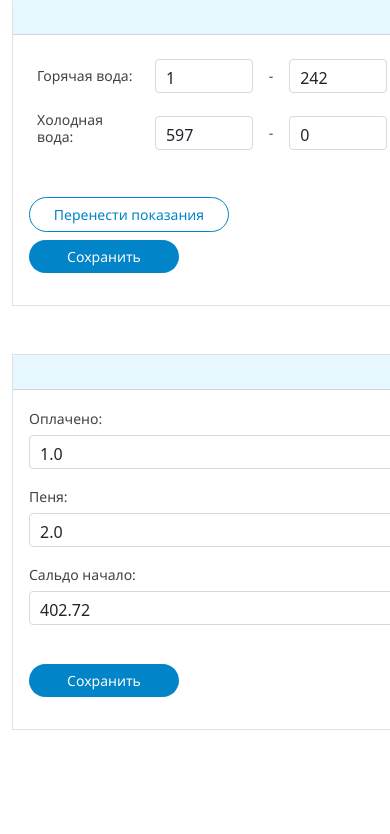
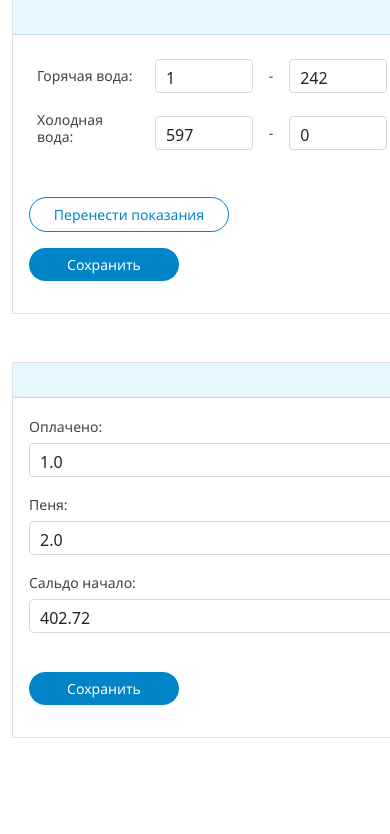
Before and after one commit to sergcher/rainbow, a Django app: page /update/1 in a window 390 px wide; the page is wider, and only the part inside the window is pictured. Shown: the part 818-1652 px from the top of that part. Before the commit the page ends 1548 px from the top of that part, so only its background shows below. Run offline with Django 4.2, Linux system fonts and the light colour scheme; data comes from the database, SQL or seed files in the repository; some libraries are stand-ins or nearby versions.

Commit message:
minor changes

```diff
--- a/main/templates/main/edit_charge.html
+++ b/main/templates/main/edit_charge.html
@@ -41,7 +41,7 @@
         <br>
         <div class="row mb-3">
           <div class="col text-center">
-            <div class="d-grid gap-2 d-md-flex justify-content-md-center">
+            <div class="d-grid gap-3 d-md-flex justify-content-md-center">
               <a class="btn-segoe-primary" id="saveBlockThreeButton">Сохранить</a>
               <input type="submit" class="d-none" id="submitButtonSaveBlockThree">
             </div>
--- a/main/templates/main/edit_counter.html
+++ b/main/templates/main/edit_counter.html
@@ -113,7 +113,7 @@
 
         <div class="row mb-3">
             <div class="col text-center">
-              <div class="d-grid gap-2 d-md-flex justify-content-md-center">
+              <div class="d-grid gap-3 d-md-flex justify-content-md-center">
                 <a class="btn-segoe" id="transmitButton" style="width: 200px">Перенести показания</a>
                 <a class="btn-segoe-primary" id="saveBlockTwoButton">Сохранить</a>
                 <input type="submit" class="d-none" id="submitButtonSaveBlockTwo">
--- a/main/templates/main/edit_detail.html
+++ b/main/templates/main/edit_detail.html
@@ -35,7 +35,7 @@
         <br>
         <div class="row mb-3">
           <div class="col text-center">
-            <div class="d-grid gap-2 d-md-flex justify-content-md-center">
+            <div class="d-grid gap-3 d-md-flex justify-content-md-center">
               <a class="btn-segoe-primary" id="saveBlockOneButton">Сохранить</a>
               <input type="submit" class="d-none" id="submitButtonSaveBlockOne">
             </div>
--- a/main/templates/main/settings_form.html
+++ b/main/templates/main/settings_form.html
@@ -36,7 +36,7 @@
           <br>
           <div class="row mb-3">
             <div class="col text-center">
-              <div class="d-grid gap-2 d-md-flex justify-content-md-center">
+              <div class="d-grid gap-3 d-md-flex justify-content-md-center">
                 <a class="btn-segoe" data-bs-dismiss="modal">Отмена</a>
                 <a class="btn-segoe-primary" id="saveSettingsButton">Сохранить</a>
                 <input type="submit" class="d-none" id="submitButtonSaveSettings">
--- a/repair/templates/repair/edit.html
+++ b/repair/templates/repair/edit.html
@@ -49,7 +49,7 @@
             <br>
           <div class="row mb-3">
             <div class="col text-center">
-              <div class="d-grid gap-2 d-md-flex justify-content-md-center">
+              <div class="d-grid gap-3 d-md-flex justify-content-md-center">
                 <a class="btn-segoe" data-bs-dismiss="modal">Отменить</a>
                 <a class="btn-segoe-primary" id="saveRepairButton">Сохранить</a>
                 <input type="submit" class="d-none" id="submitButtonSaveRepair">
--- a/static/css/popup.css
+++ b/static/css/popup.css
@@ -30,7 +30,7 @@ label.form-label {
 .btn-segoe-primary {
   background-color: #0184C8;
   border-radius: 22.5px;
-  font-family: 'Segoe UI', serif;
+  font-family: 'Segoe UI';
   font-style: normal;
   font-weight: 400;
   font-size: 14px;
--- a/tariff/templates/tariff/confirm_delete.html
+++ b/tariff/templates/tariff/confirm_delete.html
@@ -16,7 +16,7 @@
       <br>
       <div class="row mb-3">
         <div class="col text-center">
-          <div class="d-grid gap-2 d-md-flex justify-content-md-center">
+          <div class="d-grid gap-3 d-md-flex justify-content-md-center">
             <a class="btn-segoe" data-bs-dismiss="modal">Отменить</a>
             <a class="btn-segoe-primary" id="yesButton">Удалить</a>
             <input type="submit" class="d-none" id="submitButtonYes">
--- a/tariff/templates/tariff/edit.html
+++ b/tariff/templates/tariff/edit.html
@@ -94,7 +94,7 @@
             <br>
           <div class="row mb-3">
             <div class="col text-center">
-              <div class="d-grid gap-2 d-md-flex justify-content-md-center">
+              <div class="d-grid gap-3 d-md-flex justify-content-md-center">
                 <a class="btn-segoe" data-bs-dismiss="modal">Отменить</a>
                 <a class="btn-segoe-primary" id="saveTariffButton">Сохранить</a>
                 <input type="submit" class="d-none" id="submitButtonSaveTariff">
--- a/users/templates/login.html
+++ b/users/templates/login.html
@@ -22,7 +22,7 @@
           <br>
           <div class="row mb-3">
             <div class="col text-center">
-              <div class="d-grid gap-2 d-md-flex justify-content-md-center">
+              <div class="d-grid gap-3 d-md-flex justify-content-md-center">
                 <a class="btn-segoe" data-bs-dismiss="modal">Отмена</a>
                 <a class="btn-segoe-primary" id="saveButton">Войти</a>
                 <input type="submit" class="d-none" id="submitButton">
```
